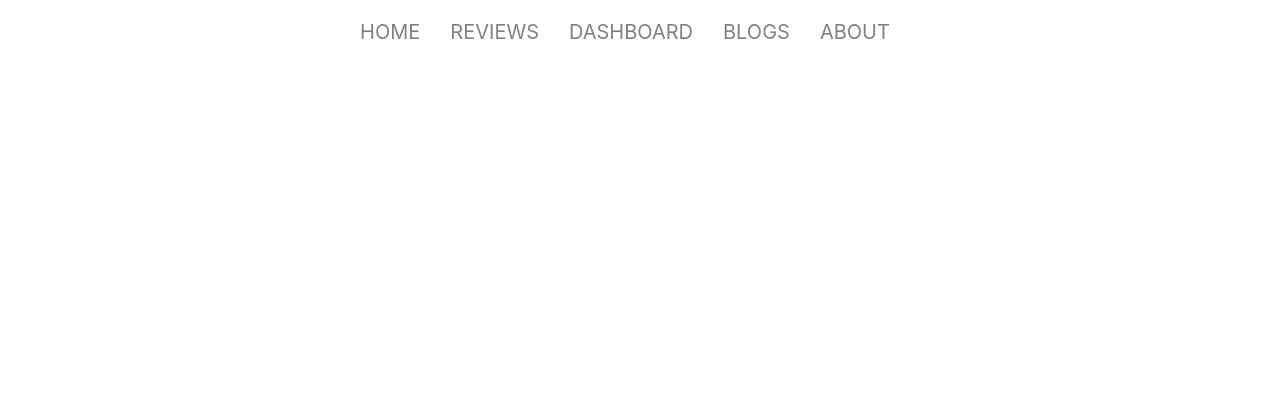
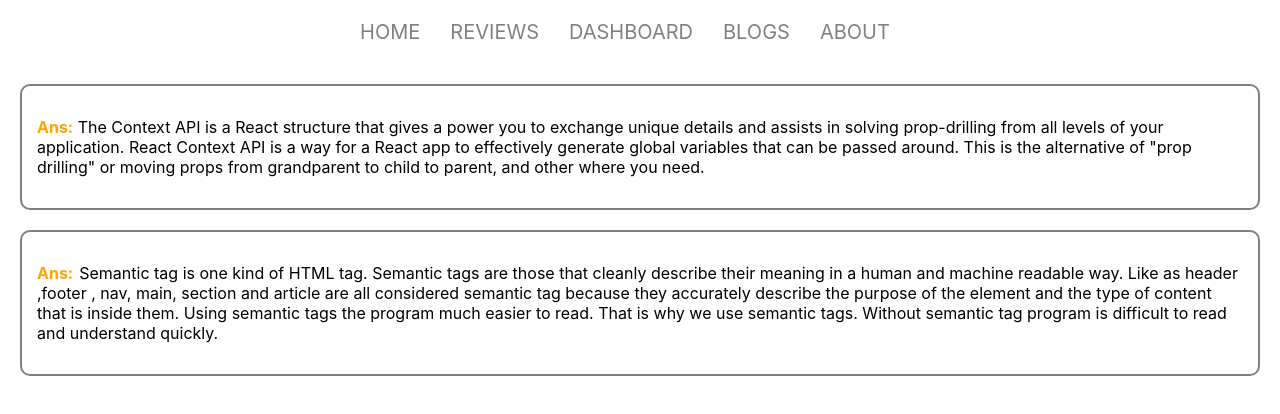
Before and after one commit to Sajeeb77725/product-analysis, a React (Create React App) app: page /blogs in a window 1280 px wide. Shown: the top 414 px of the page. Built offline with nearby package versions, Linux system fonts and the light colour scheme.

Commit message:
not found page added

```diff
--- a/src/App.js
+++ b/src/App.js
@@ -1,9 +1,12 @@
 import { Route, Routes } from "react-router-dom";
 import "./App.css";
+import About from "./components/About/About";
+import Blogs from "./components/Blogs/Blogs";
 import Dashboard from "./components/Dashboard/Dashboard";
 import Header from "./components/Header/Header";
 import Home from "./components/Home/Home";
 import Reviews from "./components/Reviews/Reviews";
+import WorngPath from "./components/WorngPath/WorngPath";
 
 function App() {
   return (
@@ -14,6 +17,9 @@ function App() {
         <Route path="/home" element={<Home></Home>}></Route>
         <Route path="/reviews" element={<Reviews></Reviews>}></Route>
         <Route path="/dashboard" element={<Dashboard></Dashboard>}></Route>
+        <Route path="/blogs" element={<Blogs></Blogs>}></Route>
+        <Route path="/about" element={<About></About>}></Route>
+        <Route path="*" element={<WorngPath></WorngPath>}></Route>
       </Routes>
     </div>
   );
--- /dev/null
+++ b/src/components/About/About.js
@@ -0,0 +1,20 @@
+import React from "react";
+
+const About = () => {
+  return (
+    <div>
+      <h1
+        style={{
+          textAlign: "center",
+          color: "blue",
+          marginTop: "16%",
+          fontSize: "50px",
+        }}
+      >
+        This Is About Us
+      </h1>
+    </div>
+  );
+};
+
+export default About;
--- /dev/null
+++ b/src/components/Blogs/Blogs.css
@@ -0,0 +1,14 @@
+.quesOne {
+    border: 2px solid gray;
+    padding: 15px;
+    margin: 20px;
+    border-radius: 10px;
+}
+
+
+.quesTwo {
+    border: 2px solid gray;
+    padding: 15px;
+    margin: 20px;
+    border-radius: 10px;
+}
--- /dev/null
+++ b/src/components/Blogs/Blogs.js
@@ -0,0 +1,39 @@
+import React from "react";
+import "./Blogs.css";
+
+const Blogs = () => {
+  return (
+    <div style={{ marginTop: "40px" }}>
+      <div className="quesOne">
+        <p>
+          <span style={{ color: "orange", fontWeight: "bold" }}>Ans:</span> The
+          Context API is a React structure that gives a power you to exchange
+          unique details and assists in solving prop-drilling from all levels of
+          your application. React Context API is a way for a React app to
+          effectively generate global variables that can be passed around. This
+          is the alternative of "prop drilling" or moving props from grandparent
+          to child to parent, and other where you need.
+        </p>
+      </div>
+      <div className="quesTwo">
+        <p>
+          <span
+            style={{ color: "orange", fontWeight: "bold", marginRight: "6px" }}
+          >
+            Ans:
+          </span>
+          Semantic tag is one kind of HTML tag. Semantic tags are those that
+          cleanly describe their meaning in a human and machine readable way.
+          Like as header ,footer , nav, main, section and article are all
+          considered semantic tag because they accurately describe the purpose
+          of the element and the type of content that is inside them. Using
+          semantic tags the program much easier to read. That is why we use
+          semantic tags. Without semantic tag program is difficult to read and
+          understand quickly.
+        </p>
+      </div>
+    </div>
+  );
+};
+
+export default Blogs;
--- /dev/null
+++ b/src/components/WorngPath/WorngPath.js
@@ -0,0 +1,20 @@
+import React from "react";
+
+const WorngPath = () => {
+  return (
+    <div>
+      <h1
+        style={{
+          textAlign: "center",
+          color: "red",
+          marginTop: "16%",
+          fontSize: "50px",
+        }}
+      >
+        404 This Page Is Not Available
+      </h1>
+    </div>
+  );
+};
+
+export default WorngPath;
```
Also changed, not shown: 1 other file (tests, documents, lock files or other folders).
